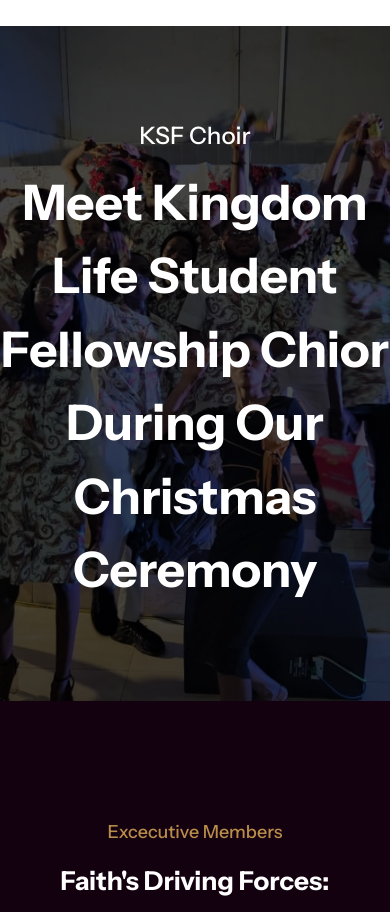
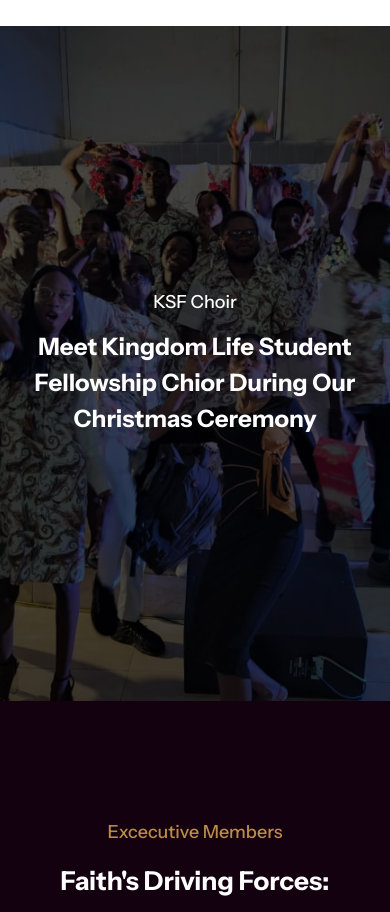
Before and after one commit to Kayphrosh/KLC, a Next.js app: page / in a window 390 px wide. Shown: the part 3240-4152 px from the top of the page. Built offline with nearby package versions, Linux system fonts and the light colour scheme.

Commit message:
fixing styling

```diff
--- a/components/choir/choir.scss
+++ b/components/choir/choir.scss
@@ -31,5 +31,15 @@
       max-width: 1100px;
       line-height: 150%;
     }
+
+      @media (max-width: 786px) {
+
+        p {
+            font-size: 18px;
+        }
+        h3 {
+            font-size: 24px;
+        }
+      }
   }
 }
```
